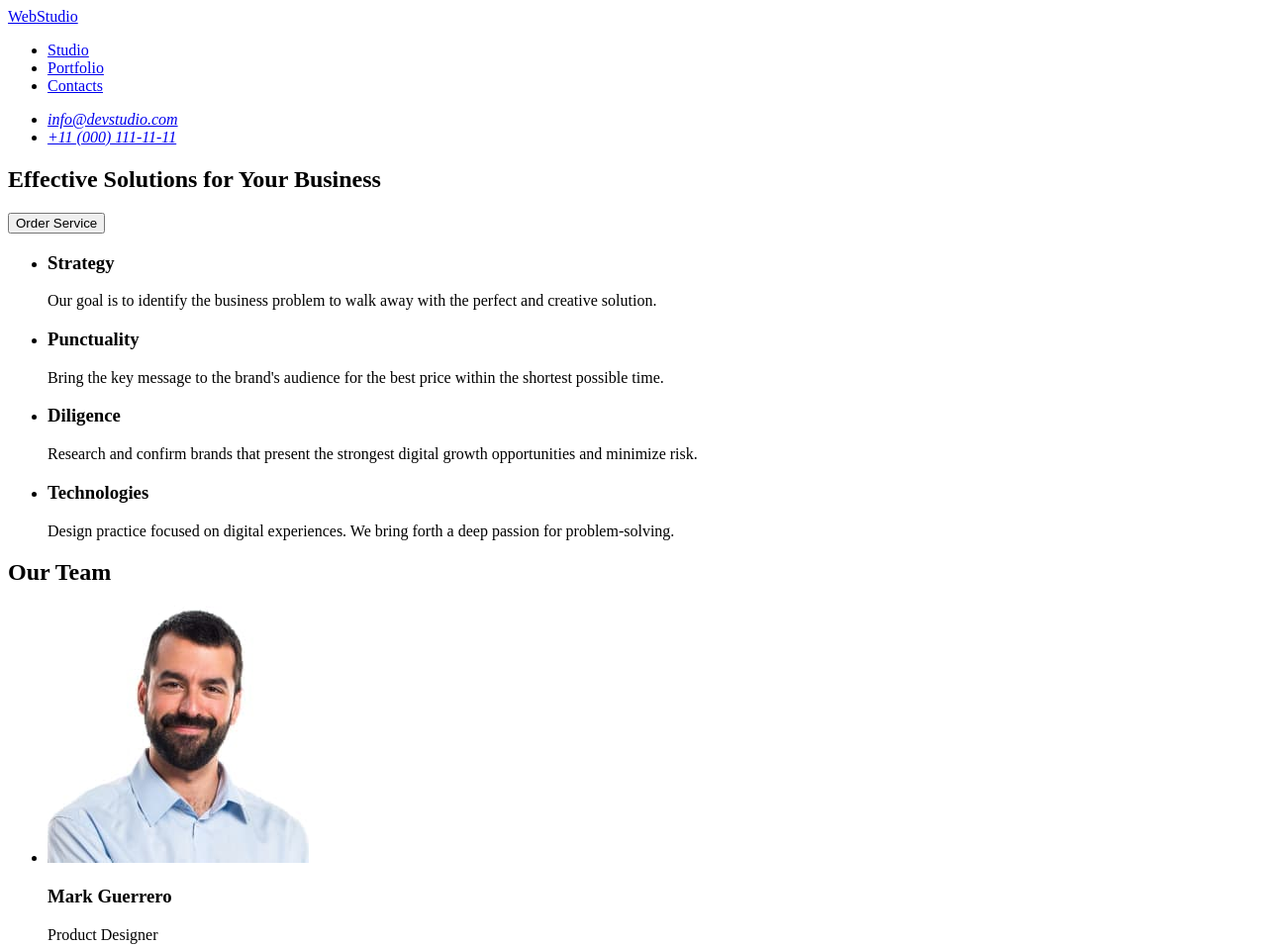
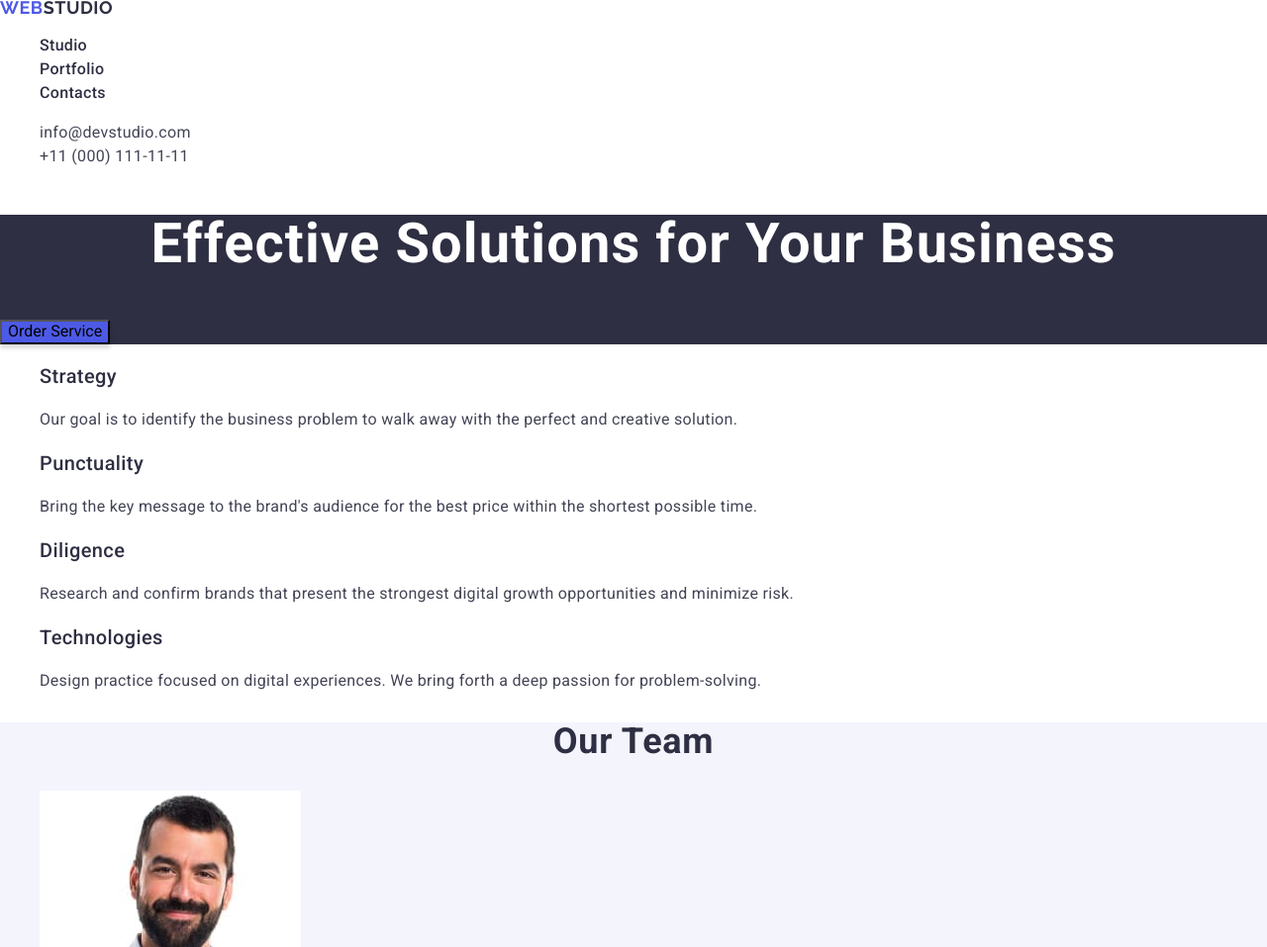
Before and after one commit to Julia-Druziaka/goit-markup-hw-02, a plain HTML site: page index.html in a window 1280 px wide. Shown: the top 957 px of the page at 99% size. Drawn offline with nearby package versions, Linux system fonts and the light colour scheme.

Commit message:
commit message

```diff
--- /dev/null
+++ b/css/styles.css
@@ -0,0 +1,128 @@
+body {
+  font-family: "Roboto", sans-serif;
+  color: #434455;
+  background-color: #fff;
+}
+
+ul,
+ol {
+  list-style-type: none;
+}
+
+a {
+  text-decoration: none;
+}
+
+.logo {
+  font-family: "Raleway", sans-serif;
+  font-weight: 700;
+  font-size: 18px;
+  line-height: 1.17%;
+  letter-spacing: 0.03em;
+  text-transform: uppercase;
+  color: #4d5ae5;
+}
+
+.header-logo .logo-part {
+  color: #2e2f42;
+}
+
+.nav-link {
+  font-weight: 500;
+  font-size: 16px;
+  line-height: 150%;
+  letter-spacing: 0.02em;
+  color: #2e2f42;
+}
+
+.contacts {
+  font-style: normal;
+}
+
+.contacts-link {
+  font-size: 16px;
+  line-height: 150%;
+  letter-spacing: 0.02em;
+  color: #434455;
+}
+
+.nav-link:hover,
+.nav-link:focus .contacts-link:hover,
+.contacts-link:focus {
+  color: #404bbf;
+}
+
+.page-section {
+  background-color: #2e2f42;
+}
+
+.typog {
+  font-family: "Roboto", sans-serif;
+  font-weight: 700;
+  font-size: 56px;
+  line-height: 107%;
+  letter-spacing: 0.02em;
+  text-align: center;
+  color: #fff;
+}
+
+.button {
+  box-shadow: 0 4px 4px 0 rgba(0, 0, 0, 0.15);
+  background: #4d5ae5;
+}
+
+.title {
+  font-family: "Roboto", sans-serif;
+  font-weight: 500;
+  font-size: 20px;
+  line-height: 120%;
+  letter-spacing: 0.02em;
+  color: #2e2f42;
+}
+
+.text {
+  font-family: "Roboto", sans-serif;
+  font-weight: 400;
+  font-size: 16px;
+  line-height: 150%;
+  letter-spacing: 0.02em;
+  color: #434455;
+}
+
+.team-section {
+  background-color: #f4f4fd;
+}
+
+.team {
+  font-family: "Roboto", sans-serif;
+  font-weight: 700;
+  font-size: 36px;
+  line-height: 111%;
+  letter-spacing: 0.02em;
+  text-align: center;
+  color: #2e2f42;
+}
+
+.content {
+  background: url("path_to_image");
+}
+
+.contenty {
+  font-family: "Roboto", sans-serif;
+  font-weight: 500;
+  font-size: 20px;
+  line-height: 120%;
+  letter-spacing: 0.02em;
+  text-align: center;
+  color: #2e2f42;
+}
+
+.texty {
+  font-family: "Roboto", sans-serif;
+  font-weight: 400;
+  font-size: 16px;
+  line-height: 150%;
+  letter-spacing: 0.02em;
+  text-align: center;
+  color: #434455;
+}
--- a/index.html
+++ b/index.html
@@ -3,105 +3,187 @@
   <head>
     <meta charset="UTF-8" />
     <meta name="viewport" content="width=device-width, initial-scale=1.0" />
-    <title>Document</title>
+    <title>Web Studio</title>
+
+    <link
+      rel="stylesheet"
+      href="https://cdnjs.cloudflare.com/ajax/libs/modern-normalize/2.0.0/modern-normalize.min.css"
+      integrity="sha512-4xo8blKMVCiXpTaLzQSLSw3KFOVPWhm/TRtuPVc4WG6kUgjH6J03IBuG7JZPkcWMxJ5huwaBpOpnwYElP/m6wg=="
+      crossorigin="anonymous"
+      referrerpolicy="no-referrer"
+    />
+
+    <link rel="preconnect" href="https://fonts.googleapis.com" />
+    <link rel="preconnect" href="https://fonts.gstatic.com" crossorigin />
+    <link
+      href="https://fonts.googleapis.com/css2?family=Raleway:wght@700&family=Roboto:wght@400;500;700&display=swap"
+      rel="stylesheet"
+    />
+
+    <link rel="stylesheet" href="./css/styles.css" />
   </head>
   <body>
-    <header>
-      <nav>
-        <a href="./index.html">WebStudio</a>
-        <ul>
-          <li><a href="#studio">Studio</a></li>
-          <li><a href="#portfolio">Portfolio</a></li>
-          <li><a href="#contacts">Contacts</a></li>
+    <header class="page-header">
+      <nav class="header-nav">
+        <a class="logo header-logo" href="./index.html"
+          >Web<span class="logo-part">Studio</span></a
+        >
+        <ul class="nav-list">
+          <li class="nav-item">
+            <a class="nav-link" href="./index.html">Studio</a>
+          </li>
+          <li class="nav-item">
+            <a class="nav-link" href="#portfolio">Portfolio</a>
+          </li>
+          <li class="nav-item">
+            <a class="nav-link" href="#contacts">Contacts</a>
+          </li>
         </ul>
       </nav>
-      <address>
-        <ul>
-          <li><a href="mailto:info@devstudio.com">info@devstudio.com</a></li>
-          <li><a href="tel:+110001111111">+11 (000) 111-11-11</a></li>
+      <address class="contacts">
+        <ul class="contacts-list">
+          <li class="contacts-item">
+            <a class="contacts-link" href="mailto:info@devstudio.com"
+              >info@devstudio.com</a
+            >
+          </li>
+          <li class="contacts-item">
+            <a class="contacts-link" href="tel:+110001111111"
+              >+11 (000) 111-11-11</a
+            >
+          </li>
         </ul>
       </address>
     </header>
     <main>
-      <section>
-        <h1>Effective Solutions for Your Business</h1>
-        <button type="button">Order Service</button>
+      <section class="page-section">
+        <h1 class="typog">Effective Solutions for Your Business</h1>
+        <button type="button" class="button">Order Service</button>
       </section>
-      <section>
+      <section class="title-section">
         <h2 hidden>Our advantages</h2>
         <ul>
           <li>
-            <h3>Strategy</h3>
-            <p>
+            <h3 class="title">Strategy</h3>
+            <p class="text">
               Our goal is to identify the business problem to walk away with the
               perfect and creative solution.
             </p>
           </li>
           <li>
-            <h3>Punctuality</h3>
-            <p>
+            <h3 class="title">Punctuality</h3>
+            <p class="text">
               Bring the key message to the brand's audience for the best price
               within the shortest possible time.
             </p>
           </li>
           <li>
-            <h3>Diligence</h3>
-            <p>
+            <h3 class="title">Diligence</h3>
+            <p class="text">
               Research and confirm brands that present the strongest digital
               growth opportunities and minimize risk.
             </p>
           </li>
           <li>
-            <h3>Technologies</h3>
-            <p>
+            <h3 class="title">Technologies</h3>
+            <p class="text">
               Design practice focused on digital experiences. We bring forth a
               deep passion for problem-solving.
             </p>
           </li>
         </ul>
       </section>
-      <section>
-        <h2>Our Team</h2>
+      <section class="team-section">
+        <h2 class="team">Our Team</h2>
         <ul>
           <li>
             <img
+              class="content"
               src="./images/img-2.jpg"
               alt="Mark Guerrero"
               width="264"
               height="260"
             />
-            <h3>Mark Guerrero</h3>
-            <p>Product Designer</p>
+            <h3 class="contenty">Mark Guerrero</h3>
+            <p class="texty">Product Designer</p>
           </li>
           <li>
             <img
+              class="content"
               src="./images/img-4.jpg"
               alt="Tom Ford"
               width="264"
               height="260"
             />
-            <h3>Tom Ford</h3>
-            <p>Frontend Developer</p>
+            <h3 class="contenty">Tom Ford</h3>
+            <p class="texty">Frontend Developer</p>
           </li>
           <li>
             <img
+              class="content"
               src="./images/img-1.jpg"
               alt="Camila Garcia"
               width="264"
               height="260"
             />
-            <h3>Camila Garcia</h3>
-            <p>Marketing</p>
+            <h3 class="contenty">Camila Garcia</h3>
+            <p class="texty">Marketing</p>
           </li>
           <li>
             <img
+              class="content"
               src="./images/img-3.jpg"
               alt="Daniel Wilson"
               width="264"
               height="260"
             />
-            <h3>Daniel Wilson</h3>
-            <p>UI Designer</p>
+            <h3 class="contenty">Daniel Wilson</h3>
+            <p class="texty">UI Designer</p>
+          </li>
+        </ul>
+      </section>
+      <section>
+        <h2>Our Portfolio</h2>
+        <ul>
+          <li>
+            <img
+              src="./images/img5.jpg"
+              alt="Banking App"
+              width="360"
+              height="300"
+            />
+            <h3>Banking App</h3>
+            <p>App</p>
+          </li>
+          <li>
+            <img
+              src="./images/img6.jpg"
+              alt="Cashless Payment"
+              width="360"
+              height="300"
+            />
+            <h3>Cashless Payment</h3>
+            <p>Marketing</p>
+          </li>
+          <li>
+            <img src="./images/img7.jpg" width="360" height="300" />
+            <h3>Meditation App</h3>
+            <p>App</p>
+          </li>
+          <li>
+            <img src="./images/img8.jpg" width="360" height="300" />
+            <h3>Taxi Service</h3>
+            <p>Marketing</p>
+          </li>
+          <li>
+            <img src="./images/img9.jpg" width="360" height="300" />
+            <h3>Screen Illustrations</h3>
+            <p>Design</p>
+          </li>
+          <li>
+            <img src="./images/img10.jpg" width="360" height="300" />
+            <h3>Online Courses</h3>
+            <p>Marketing</p>
           </li>
         </ul>
       </section>
```
Also changed, not shown: images/img10.jpg (added), images/img5.jpg (added), images/img6.jpg (added), images/img7.jpg (added), images/img8.jpg (added), images/img9.jpg (added).
